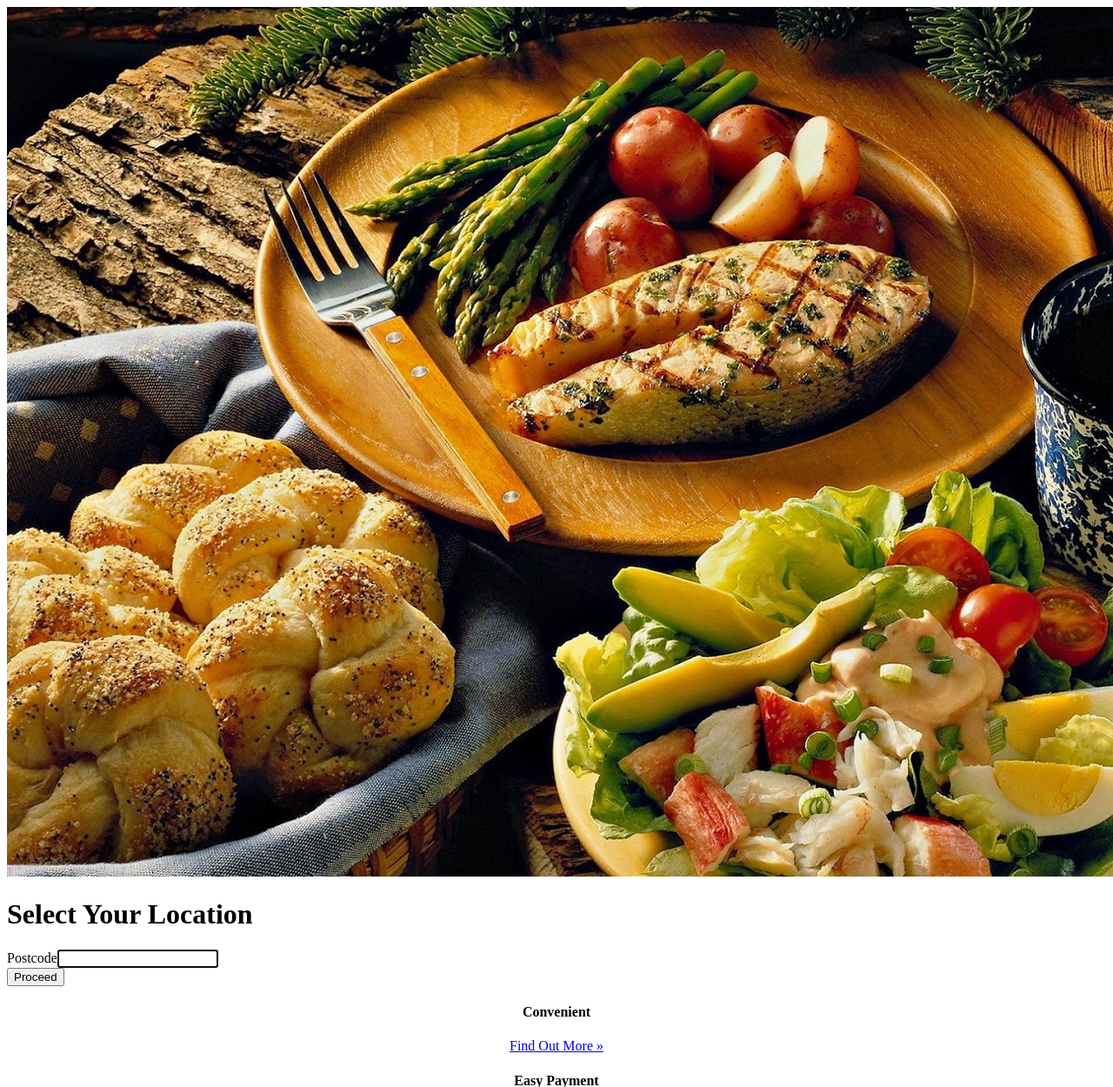
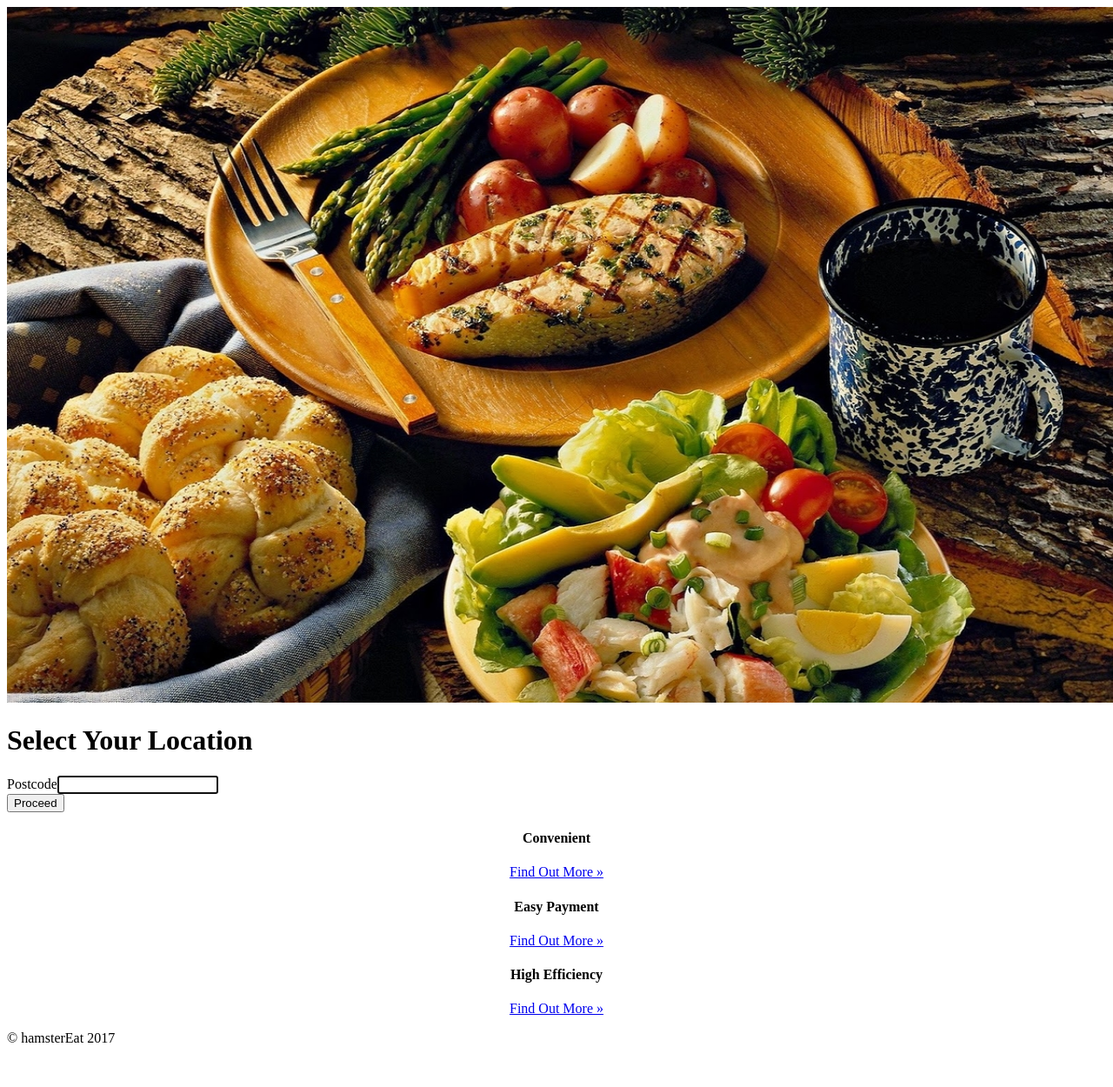
Before and after one commit to ding94/hamsterEat, a Yii app: template frontend/views/site/index.php in a window 1280 px wide; the page is wider, and only the part inside the window is pictured. Shown: the top 1250 px of that part at 87% size. After the commit the page ends 1199 px from the top of that part, so only its background shows below. Run offline with PHP 8.4 and a stand-in for Yii, Linux system fonts and the light colour scheme; the template is opened without the code that fills it, so the values that code supplies are empty; form fields are guessed from the names that the template uses; some libraries are stand-ins or nearby versions.

Commit message:
frontend UI edited INCOMPLETE

```diff
--- a/frontend/views/site/index.php
+++ b/frontend/views/site/index.php
@@ -14,7 +14,7 @@ $this->title = 'hamsterEat';
           <!--<div class="container"> -->
 
         <div class="mySlides">
-            <img src="SysImg/Img1-1200x400.jpg" >
+            <img src="SysImg/rimg1-1200x400.jpg" width="1280" height="800" >
         </div>
 
 
```
Also changed, not shown: frontend/web/SysImg/rimg1-1200x400.jpg (added).
